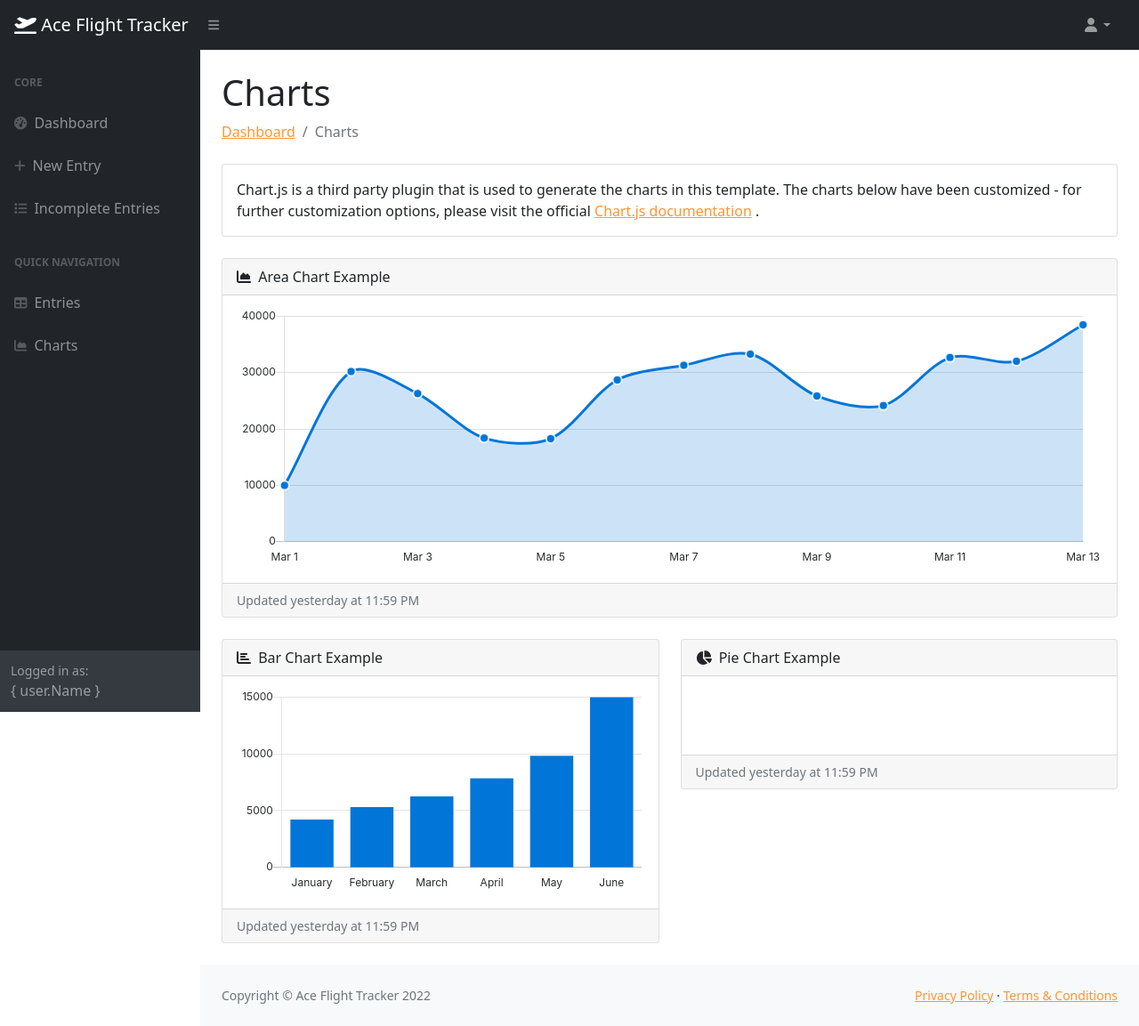
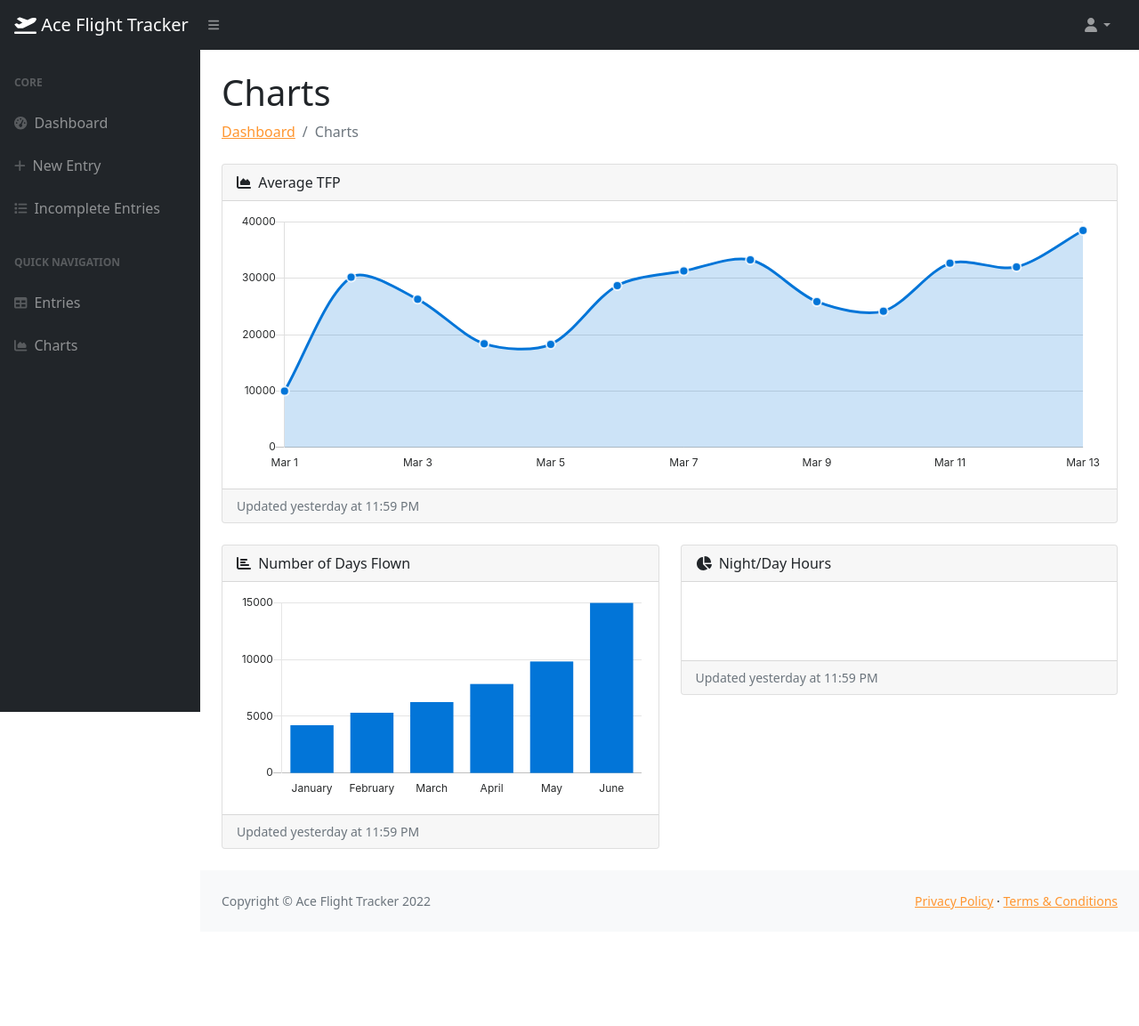
Before and after one commit to EVELYN-RYAN/AceFlightTracker, a Django app: page /charts in a window 1280 px wide. Shown: the whole page at 89% size. After the commit the page ends 1022 px from the top, so only its background shows below. Run offline with Django 4.2, Linux system fonts and the light colour scheme; some libraries are stand-ins or nearby versions.

Commit message:
Chart edits
edited out logged in visual noise and added chart functionality

```diff
--- a/aceflighttracker/templates/aceflighttracker/charts.html
+++ b/aceflighttracker/templates/aceflighttracker/charts.html
@@ -12,16 +12,9 @@
             <li class="breadcrumb-item active">Charts</li>
         </ol>
         <div class="card mb-4">
-            <div class="card-body">
-                Chart.js is a third party plugin that is used to generate the charts in this template. The charts below have been customized - for further customization options, please visit the official
-                <a target="_blank" href="https://www.chartjs.org/docs/latest/">Chart.js documentation</a>
-                .
-            </div>
-        </div>
-        <div class="card mb-4">
             <div class="card-header">
                 <i class="fas fa-chart-area me-1"></i>
-                Area Chart Example
+                Average TFP
             </div>
             <div class="card-body"><canvas id="myAreaChart" width="100%" height="30"></canvas></div>
             <div class="card-footer small text-muted">Updated yesterday at 11:59 PM</div>
@@ -31,7 +24,7 @@
                 <div class="card mb-4">
                     <div class="card-header">
                         <i class="fas fa-chart-bar me-1"></i>
-                        Bar Chart Example
+                        Number of Days Flown
                     </div>
                     <div class="card-body"><canvas id="myBarChart" width="100%" height="50"></canvas></div>
                     <div class="card-footer small text-muted">Updated yesterday at 11:59 PM</div>
@@ -41,7 +34,7 @@
                 <div class="card mb-4">
                     <div class="card-header">
                         <i class="fas fa-chart-pie me-1"></i>
-                        Pie Chart Example
+                        Night/Day Hours
                     </div>
                     <div class="card-body"><canvas id="myPieChart" width="100%" height="50"></canvas></div>
                     <div class="card-footer small text-muted">Updated yesterday at 11:59 PM</div>
--- a/aceflighttracker/templates/aceflighttracker/layout-sidenav-light.html
+++ b/aceflighttracker/templates/aceflighttracker/layout-sidenav-light.html
@@ -100,10 +100,6 @@
                             </a>
                         </div>
                     </div>
-                    <div class="sb-sidenav-footer">
-                        <div class="small">Logged in as:</div>
-                        Start Bootstrap
-                    </div>
                 </nav>
             </div>
             <div id="layoutSidenav_content">
--- a/aceflighttracker/templates/aceflighttracker/layout-static.html
+++ b/aceflighttracker/templates/aceflighttracker/layout-static.html
@@ -100,10 +100,6 @@
                             </a>
                         </div>
                     </div>
-                    <div class="sb-sidenav-footer">
-                        <div class="small">Logged in as:</div>
-                        Start Bootstrap
-                    </div>
                 </nav>
             </div>
             <div id="layoutSidenav_content">
--- a/aceflighttracker/templates/base.html
+++ b/aceflighttracker/templates/base.html
@@ -111,10 +111,6 @@
                             </a>
                         </div>
                     </div>
-                    <div class="sb-sidenav-footer">
-                        <div class="small">Logged in as:</div>
-                        {{'{'}} user.Name {{'}'}}
-                    </div>
                 </nav>
             </div>
             <div id="layoutSidenav_content">
--- a/aceflighttracker/templates/components/lineChart.html
+++ b/aceflighttracker/templates/components/lineChart.html
@@ -55,7 +55,7 @@
           }],
         },
         legend: {
-          display: false
+          display: true
         }
       }
     });
```
Also changed, not shown: aceflighttracker/templates/aceflighttracker/index.html (+11 -1 lines).
